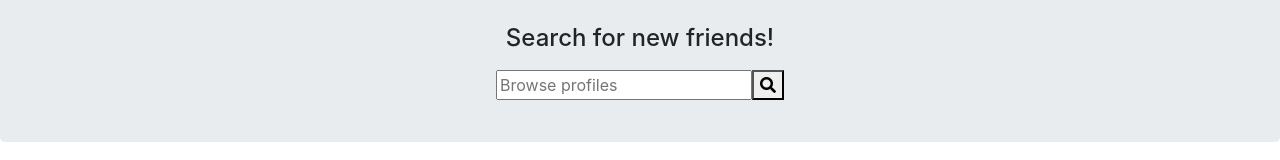
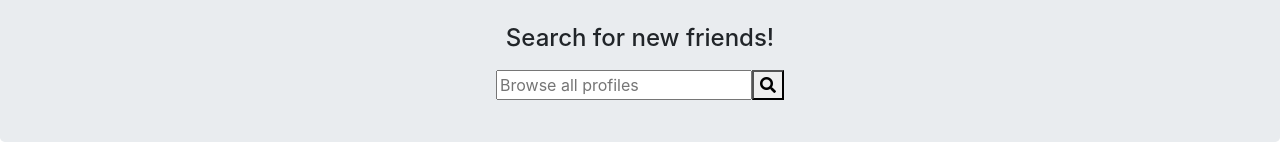
Before and after one commit to elliotcho/Communicado, a React (Create React App) app in the folder client/: page /#/friends in a window 1280 px wide. Shown: the part 153-313 px from the top of the page. Built offline with nearby package versions, Linux system fonts and the light colour scheme; a web font is replaced by a local one.

Commit message:
fixed home image grid problem

```diff
--- a/client/src/Pages/Friends/Friends.jsx
+++ b/client/src/Pages/Friends/Friends.jsx
@@ -34,7 +34,7 @@ class Friends extends Component {
                                     name="allUserQuery"
                                     value={this.state.allUserQuery}
                                     onChange={this.handleChange}
-                                    placeholder="Browse profiles"
+                                    placeholder="Browse all profiles"
                                 />
                                 <button><i class="fas fa-search"></i></button>
                             </form>
--- a/client/src/Pages/Home/Home.css
+++ b/client/src/Pages/Home/Home.css
@@ -43,7 +43,6 @@
     margin-right: 20px;
     padding: 20px;
     height: auto;
-    position: absolute;
     background: lightblue;
     text-align: center;
     box-shadow: 10px 10px 5px 0px rgba(0,0,0,0.45);
```
